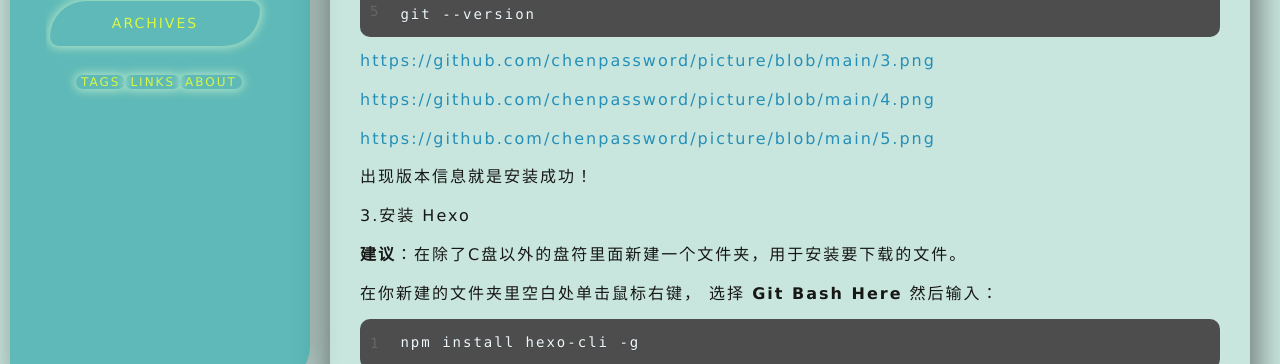
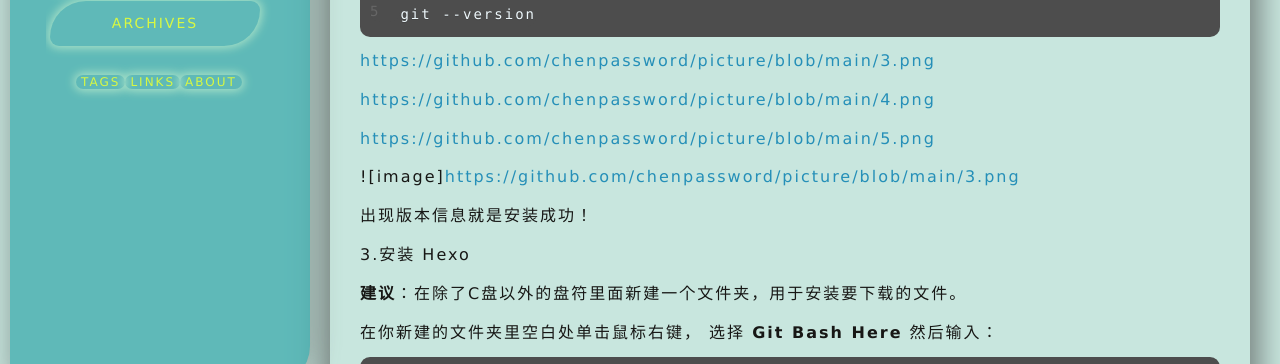
Before and after one commit to chenpassword/chenpassword.github.io, a plain HTML site: page index.html in a window 1280 px wide. Shown: the part 404-768 px from the top of the page. Drawn offline with nearby package versions, Linux system fonts and the light colour scheme; a script that the page names is missing; a web font is replaced by a local one.

Commit message:
Site updated: 2022-04-21 21:59:48

```diff
--- a/index.html
+++ b/index.html
@@ -188,6 +188,7 @@
 <p><a target="_blank" rel="noopener" href="https://github.com/chenpassword/picture/blob/main/3.png">https://github.com/chenpassword/picture/blob/main/3.png</a></p>
 <p><a target="_blank" rel="noopener" href="https://github.com/chenpassword/picture/blob/main/4.png">https://github.com/chenpassword/picture/blob/main/4.png</a></p>
 <p><a target="_blank" rel="noopener" href="https://github.com/chenpassword/picture/blob/main/5.png">https://github.com/chenpassword/picture/blob/main/5.png</a></p>
+<p>![image]<a target="_blank" rel="noopener" href="https://github.com/chenpassword/picture/blob/main/3.png">https://github.com/chenpassword/picture/blob/main/3.png</a></p>
 <p>出现版本信息就是安装成功！</p>
 <p>3.安装 Hexo</p>
 <p><strong>建议</strong>：在除了C盘以外的盘符里面新建一个文件夹，用于安装要下载的文件。</p>
```
Also changed, not shown: 2022/04/21/My-New-Post/index.html (+2 -1 lines).
